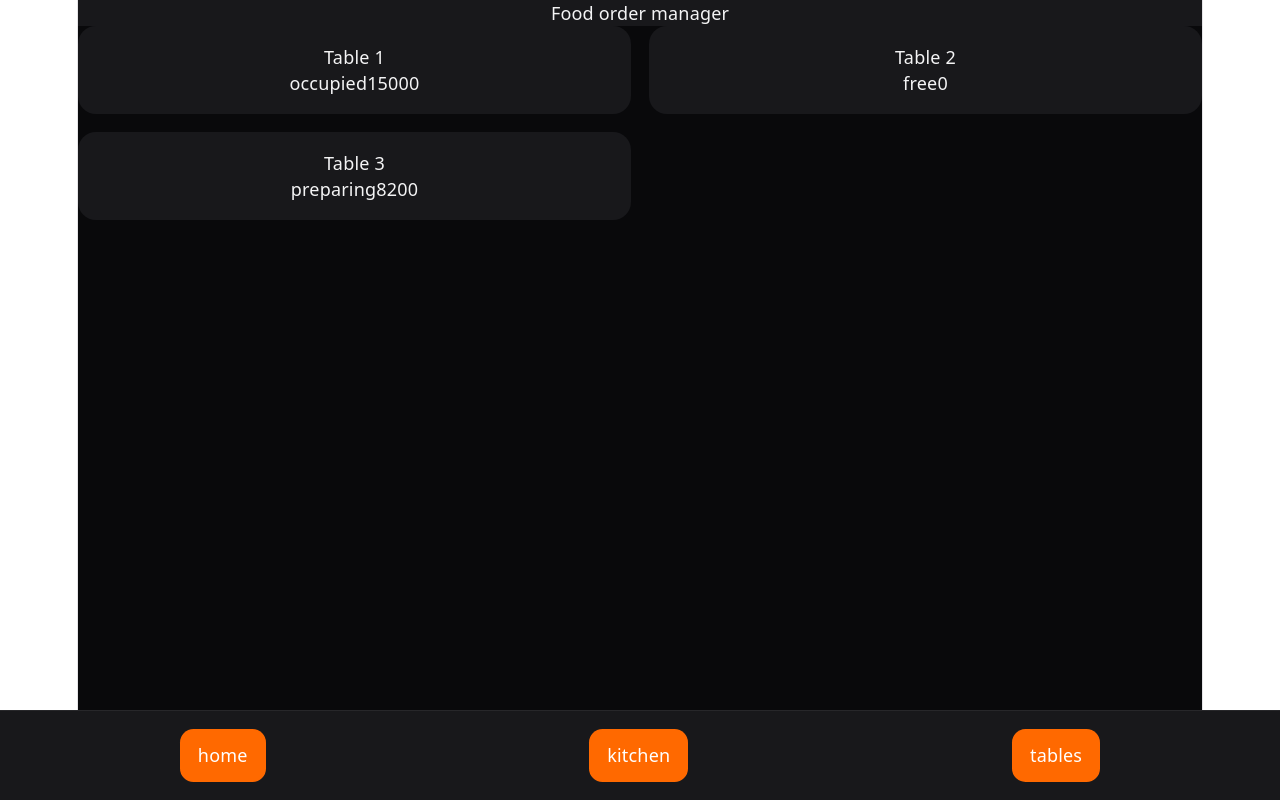
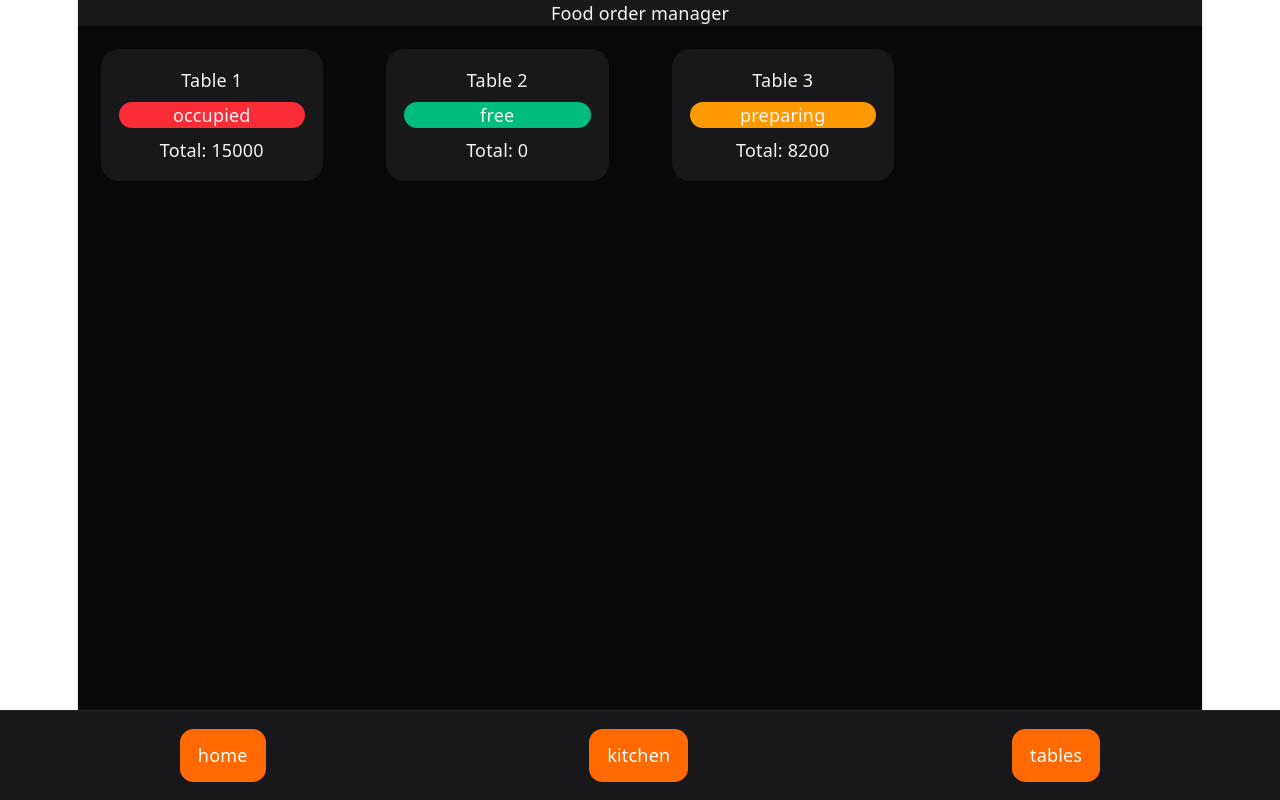
Before and after one commit to JIAraoz/food-order-manager, a React (Vite) app in the folder food-order-manager-client/: page /tables in a window 1280 px wide. Built offline with nearby package versions, Linux system fonts and the light colour scheme.

Commit message:
feat-tables

```diff
--- a/food-order-manager-client/src/components/TableCard.tsx
+++ b/food-order-manager-client/src/components/TableCard.tsx
@@ -1,12 +1,28 @@
 import type { ReactElement, JSXElementConstructor, ReactNode, ReactPortal } from "react";
 
-export default function TableCard(table: { number: string | number | bigint | boolean | ReactElement<unknown, string | JSXElementConstructor<any>> | Iterable<ReactNode> | ReactPortal | Promise<string | number | bigint | boolean | ReactPortal | ReactElement<unknown, string | JSXElementConstructor<any>> | Iterable<ReactNode> | null | undefined> | null | undefined; status: string | number | bigint | boolean | ReactElement<unknown, string | JSXElementConstructor<any>> | Iterable<ReactNode> | ReactPortal | Promise<string | number | bigint | boolean | ReactPortal | ReactElement<unknown, string | JSXElementConstructor<any>> | Iterable<ReactNode> | null | undefined> | null | undefined; total: string | number | bigint | boolean | ReactElement<unknown, string | JSXElementConstructor<any>> | Iterable<ReactNode> | ReactPortal | Promise<string | number | bigint | boolean | ReactPortal | ReactElement<unknown, string | JSXElementConstructor<any>> | Iterable<ReactNode> | null | undefined> | null | undefined; }){
+
+const statusStyles = {
+  free: "bg-emerald-500",
+  occupied: "bg-red-500",
+  preparing: "bg-amber-500",
+} as const
+
+type Status = keyof typeof statusStyles;
+
+type TableCardProps = {
+    number: string | number;
+    status: Status;
+    total: string | number;
+};
+
+export default function TableCard({ number, status, total }: TableCardProps){
+
     return(
 
-        <div className="tableCard bg-zinc-900 border-zinc-800 rounded-2xl p-4">
-            <h3>Table {table.number}</h3>
-            <span>{table.status}</span>
-            <span>{table.total}</span>
+        <div className="tableCard bg-zinc-900 border-zinc-800 rounded-2xl p-4 flex flex-col gap-2 m-5">
+            <h3>Table {number}</h3>
+            <span className={`${statusStyles[status] || "bg-gray-500" } rounded-2xl `}>{status}</span>
+            <span>Total: {total}</span>
         </div>
     )
 }
--- a/food-order-manager-client/src/pages/TablesPage.tsx
+++ b/food-order-manager-client/src/pages/TablesPage.tsx
@@ -3,8 +3,8 @@ import TableCard from "../components/TableCard"
 export default function TablesPage(){
     return(
 
-        <div className="grid grid-cols-2 gap-4">{tables.map((e)=>{
-            return(<TableCard key={e.id} number={e.number} status={e.status} total={e.total} />)
+        <div className="grid grid-cols-2 md:grid-cols-3 lg:grid-cols-4 gap-4">{tables.map((e)=>{
+            return(<TableCard key={e.id} number={e.number} status={e.status as "free" | "occupied" | "preparing"} total={e.total} />)
         })}</div>
 
     )
```
